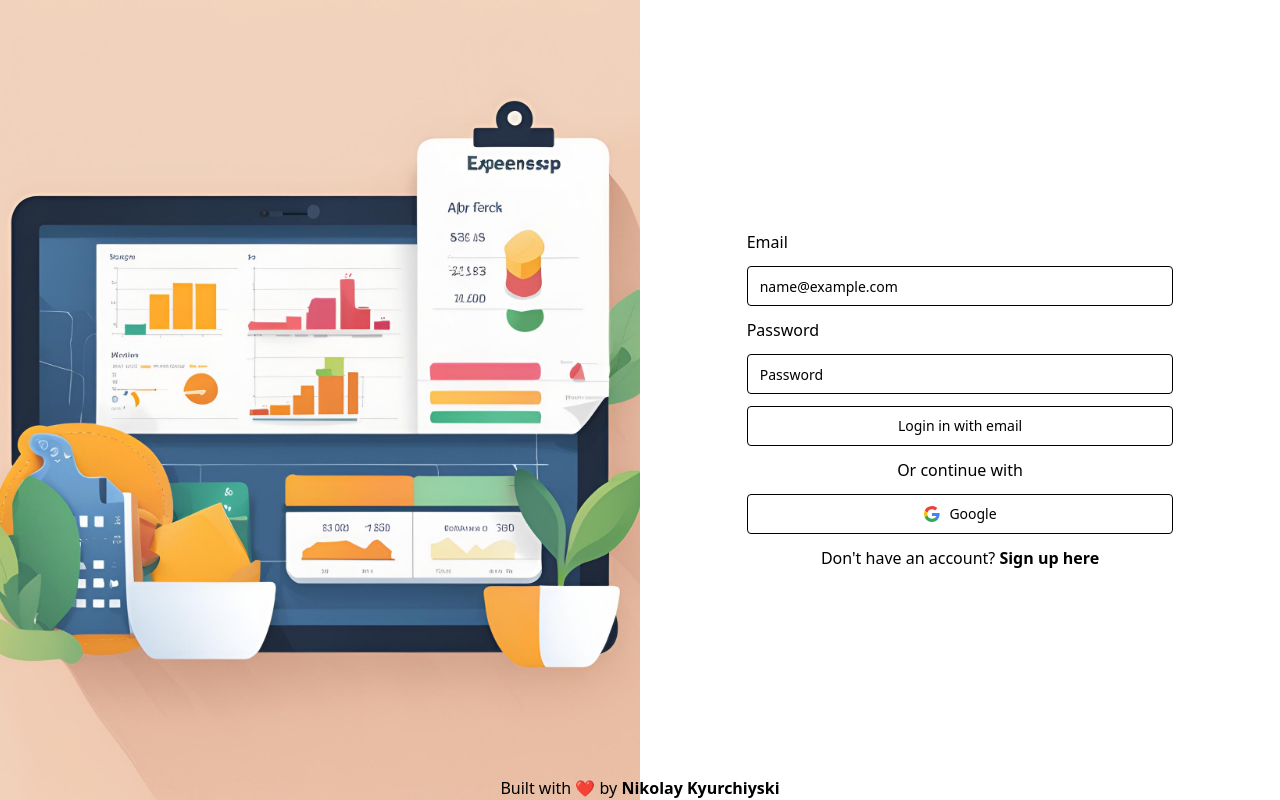
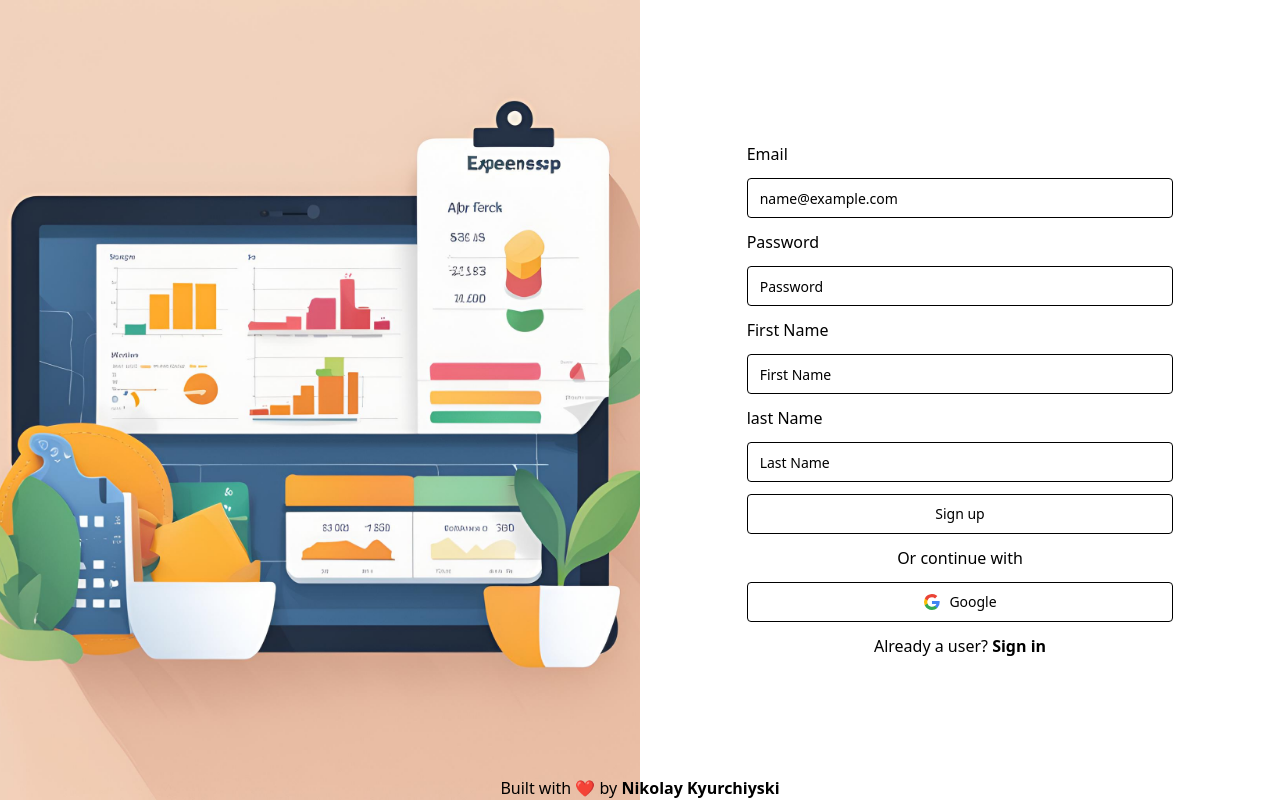
Before and after one commit to DevNik14/budget-buddy-ai, a React app: page /register in a window 1280 px wide. Built offline with nearby package versions, Linux system fonts and the light colour scheme; the HTML template or start-up script is replaced by a standard one.

Commit message:
4 set up basic authentication UI components (#10)
added basic authentication UI components

```diff
--- a/src/App.tsx
+++ b/src/App.tsx
@@ -1,14 +1,15 @@
-import { app, auth, createUserWithEmailAndPassword } from "./config/firebase";
 import { Routes, Route } from "react-router-dom";
 import LoginForm from "./pages/Login/LoginForm";
+import RegisterForm from "./pages/Register/RegisterForm";
 
 function App() {
   return (
     <>
       <Routes>
-        <Route path="/login" element={<h2>Login Page</h2>} />
+        <Route path="/login" element={<LoginForm />} />
+        <Route path="/register" element={<RegisterForm />} />
       </Routes>
-      <LoginForm />
+
       <footer className="absolute bottom-0 text-center w-full">
         Built with &#x2764; by{" "}
         <a href="https://github.com/DevNik14" target="_blank">
--- a/src/pages/Register/RegisterForm.tsx
+++ b/src/pages/Register/RegisterForm.tsx
@@ -1,8 +1,8 @@
-import { useState } from "react";
-
 import { Button } from "@/components/ui/button";
 import { Input } from "@/components/ui/input";
-import { FaGoogle } from "react-icons/fa6";
+import { useState } from "react";
+import { GoolgeSvg } from "@/assets/google";
+import { Link } from "react-router-dom";
 
 export default function RegisterForm(): React.JSX.Element {
   const [message, setMessage] = useState("");
@@ -18,17 +18,71 @@ export default function RegisterForm(): React.JSX.Element {
   return (
     <>
       <main>
-        <form>
-          <Input type="email" placeholder="name@example.com" />
-          <Input type="password" placeholder="Password" />
-          <Button>Sign in with email</Button>
-        </form>
-        <span>Or continue with</span>
-        {message !== "" && <p>{message}</p>}
-        <Button onClick={googleLoginClickHandler}>
-          <FaGoogle />
-          Google
-        </Button>
+        <div className="grid grid-cols-1 md:grid-cols-2">
+          <div className="bg-[url('@/assets/auth-bg.jpg')] bg-no-repeat bg-cover bg-center h-full w-full"></div>
+          <div className="flex flex-col justify-center items-center h-screen w-full">
+            <div className="flex flex-col w-4/6 text-center gap-y-3">
+              <label htmlFor="email" className="text-left">
+                Email
+              </label>
+              <Input
+                id="email"
+                type="email"
+                placeholder="name@example.com"
+                className="rounded"
+              />
+              <label htmlFor="password" className="text-left">
+                Password
+              </label>
+              <Input
+                id="password"
+                type="password"
+                placeholder="Password"
+                className="rounded"
+              />
+              <label htmlFor="firstName" className="text-left">
+                First Name
+              </label>
+              <Input
+                id="firstName"
+                type="text"
+                placeholder="First Name"
+                className="rounded"
+              />
+              <label htmlFor="lastName" className="text-left">
+                last Name
+              </label>
+              <Input
+                id="lastName"
+                type="text"
+                placeholder="Last Name"
+                className="rounded"
+              />
+              <Button
+                className="rounded border-solid border-black"
+                variant="outline"
+              >
+                Sign up
+              </Button>
+              <span>Or continue with</span>
+              {message !== "" && <p>{message}</p>}
+              <Button
+                onClick={googleLoginClickHandler}
+                className="w-full rounded flex justify-items-center"
+                variant="outline"
+              >
+                <GoolgeSvg />
+                <span className="ml-2">Google</span>
+              </Button>
+              <p>
+                Already a user?{" "}
+                <strong>
+                  <Link to="/login">Sign in</Link>
+                </strong>
+              </p>
+            </div>
+          </div>
+        </div>
       </main>
     </>
   );
```
